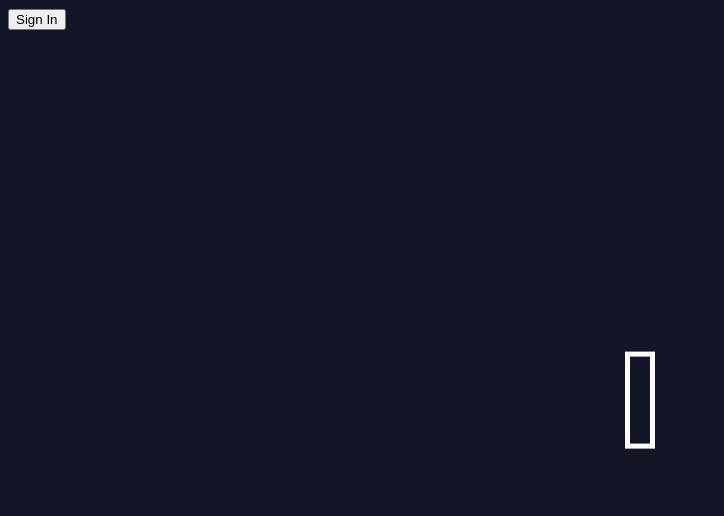
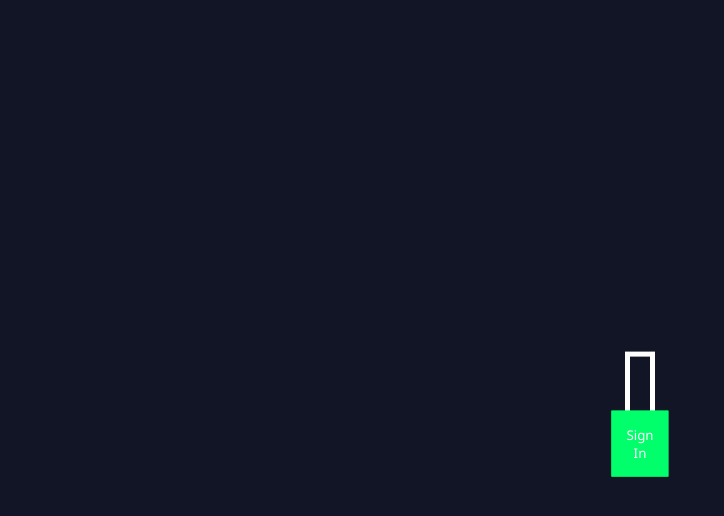
Before and after one commit to Hamzaelkhatri/ft_transcendence, a Next.js app in the folder front-end/: page / in a window 1280 px wide. Shown: the top 516 px of the page, without its empty margins (0-724 px from the left). Built offline with nearby package versions, Linux system fonts and the light colour scheme.

Commit message:
feat:add css to login btn

```diff
--- a/front-end/pages/_app.tsx
+++ b/front-end/pages/_app.tsx
@@ -43,9 +43,7 @@ export const getServerSideProps: GetServerSideProps = async (context) => {
 
 function MyApp(props: AppProps) {
   const router = useRouter()
-  const login = async (link: string) => {
-    router.push(link)
-  }
+
 
   // const res = await axios.get("https://api.intra.42.fr/v2/me",
   // {
@@ -63,15 +61,29 @@ function MyApp(props: AppProps) {
   //   }
   // }
   const [reactData, setReactData] = useState({});
+  const [singIn, setSingIn] = useState("Sign In");
+
+  const login = async (link: string) => {
+    if (singIn === "Sign In") {
+      router.push(link)
+    }
+    else {
+      localStorage.clear();
+      router.push("/")
+    }
+
+    singIn === "Sign In" ? setSingIn("Sign Out") : setSingIn("Sign In");
+
+  }
   const ISSERVER = typeof window === "undefined";
 
   // useEffect(() => {
-    if (router.query.token !== undefined && localStorage.getItem("token") === null)
-    {
-     const res =  fetch("https://api.intra.42.fr/v2/me",
+  if (singIn === "Sign In" && router.query.token !== undefined) {
+    // fetch one time only
+    const res = fetch("https://api.intra.42.fr/v2/me",
       {
         headers: {
-         'Authorization': 'Bearer ' +router.query.token,
+          'Authorization': 'Bearer ' + router.query.token,
           'Content-Type': 'application/json'
         }
       })
@@ -84,18 +96,26 @@ function MyApp(props: AppProps) {
             usual_full_name: data.usual_full_name,
             image_url: data.image_url
           })
+        if (!ISSERVER) {
+
+          localStorage.setItem("email", data.email)
+          localStorage.setItem("usual_full_name", data.usual_full_name)
+          localStorage.setItem("image_url", data.image_url)
+        }
+        setSingIn("Sign Out")
       })
 
     console.log(res)
     console.log(reactData)
+    if(!ISSERVER && reactData.email !== undefined)
+    {
+      setSingIn("Sign Out")
+      localStorage.setItem("email", reactData.email)
+      localStorage.setItem("usual_full_name", reactData.usual_full_name)
+      localStorage.setItem("image_url", reactData.image_url)
+    }
     // useEffect(() => {
-        // if(!ISSERVER) {
-      // if(reactData.email !== undefined)
-      // {
-      // localStorage.setItem("email", reactData.email)
-      // localStorage.setItem("usual_full_name", reactData.usual_full_name)
-      // localStorage.setItem("image_url", reactData.image_url)
-      // }
+
   }
   // if(!ISSERVER) {
   useEffect(() => {
@@ -105,6 +125,7 @@ function MyApp(props: AppProps) {
         usual_full_name: localStorage.getItem("usual_full_name") === null ? "" : localStorage.getItem("usual_full_name"),
         image_url: localStorage.getItem("image_url") === null ? "" : localStorage.getItem("image_url")
       });
+    // setSingIn("Sign Out")
 
     console.log(reactData)
     // }
@@ -128,11 +149,11 @@ function MyApp(props: AppProps) {
             <p>{reactData.login}</p>
             <p>{reactData.usual_full_name}</p>
           </div>
+          <button className="Login_btn" onClick={() => login("http://127.0.0.1:3000/login/42/return")} >{singIn} </button>
         </div>
         // )
         // })
       }
-      <button onClick={() => login("http://127.0.0.1:3000/login/42/return")} >Sign In </button>
     </div>
   );
 }
--- a/front-end/styles/Game.css
+++ b/front-end/styles/Game.css
@@ -51,3 +51,30 @@ p
     margin-top: 20px;
     margin-bottom: 20px;
 }
+
+
+/*set loginBtn down of profile */
+.Login_btn
+{
+    position: absolute;
+    left: 50%;
+    top: 100%;
+    transform: translate(-50%, -50%);
+    font-family: 'Segoe UI', Tahoma, Geneva, Verdana, sans-serif;
+    background-color: #00ff6a;
+    color: #ffffff;
+    font-style:initial;
+    border: 5px solid #00ff6a;
+    padding: 10px;
+
+    /*hovring button*/
+    -webkit-transition: all 0.5s;
+    -moz-transition: all 0.5s;
+    -o-transition: all 0.5s;
+    transition: all 0.5s;
+
+    -webkit-box-shadow: 0px 0px 0px 0px rgba(0,0,0,0.5);
+    -moz-box-shadow: 0px 0px 0px 0px rgba(0,0,0,0.5);
+
+
+}
```
Lines whose indentation alone changed are shown as unchanged.
